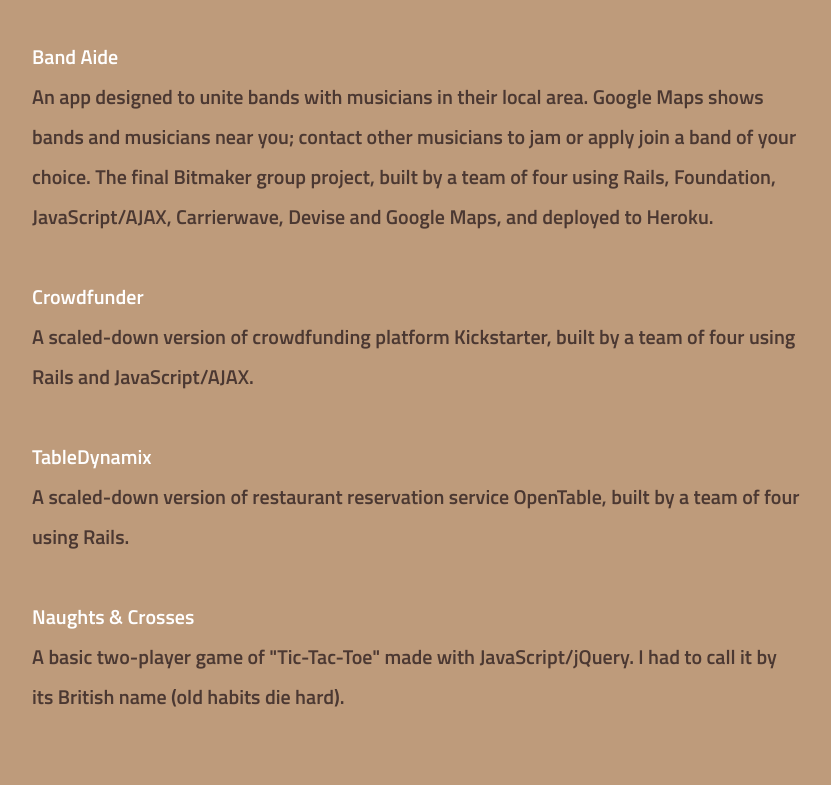
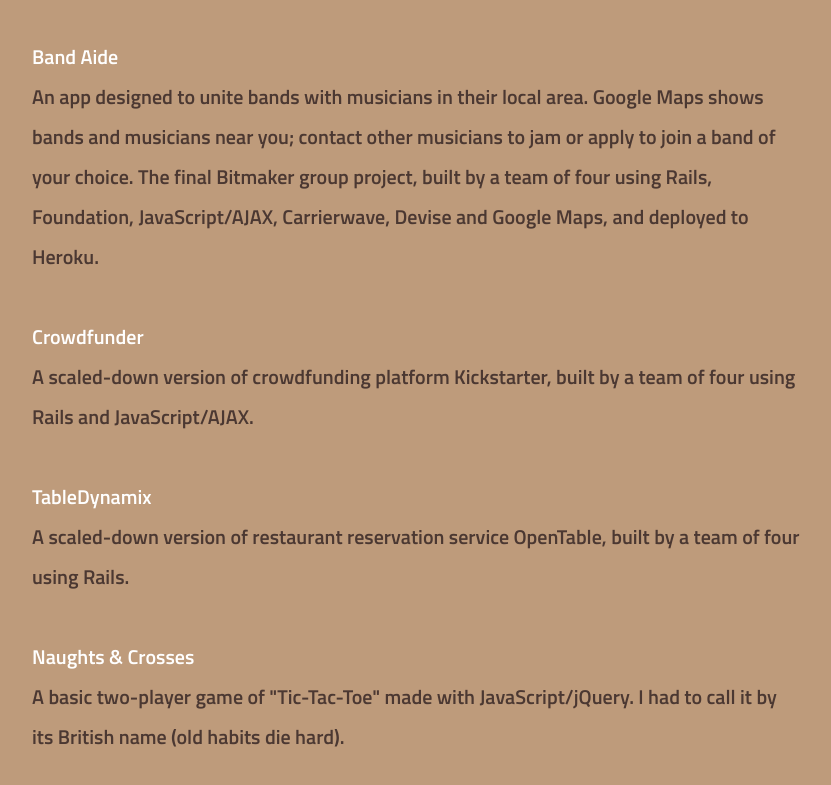
Before and after one commit to cbu787/cbu787.github.io, a plain HTML site: page index.html in a window 1280 px wide. Shown: the part 2883-3668 px from the top of the page, without its empty margins (224-1055 px from the left). Drawn offline with nearby package versions, Linux system fonts and the light colour scheme.

Commit message:
Added missing word in Portfolio.

```diff
--- a/index.html
+++ b/index.html
@@ -54,7 +54,7 @@
 					<p>So far, my <a href="https://github.com/cbu787">Github portfolio</a> is comprised of assignments and projects from the Bitmaker course. I completed some of the assignments more than once to help myself understand them better, rather than just following the instructions through to a successful end result.</p>
 					<p>Below are some of the projects I worked on during the Bitmaker course.</p></br>
 					<a href="https://bandaide.herokuapp.com"><h3>Band Aide</h3></a>
-					<p>An app designed to unite bands with musicians in their local area. Google Maps shows bands and musicians near you; contact other musicians to jam or apply join a band of your choice. The final Bitmaker group project, built by a team of four using Rails, Foundation, JavaScript/AJAX, Carrierwave, Devise and Google Maps, and deployed to Heroku.</p></br>
+					<p>An app designed to unite bands with musicians in their local area. Google Maps shows bands and musicians near you; contact other musicians to jam or apply to join a band of your choice. The final Bitmaker group project, built by a team of four using Rails, Foundation, JavaScript/AJAX, Carrierwave, Devise and Google Maps, and deployed to Heroku.</p></br>
 					<a href="https://github.com/cbu787/crowdfunder"><h3>Crowdfunder</h3></a>
 					<p>A scaled-down version of crowdfunding platform Kickstarter, built by a team of four using Rails and JavaScript/AJAX.</p></br>
 					<a href="https://github.com/cbu787/table_dynamix"><h3>TableDynamix</h3></a>
```
